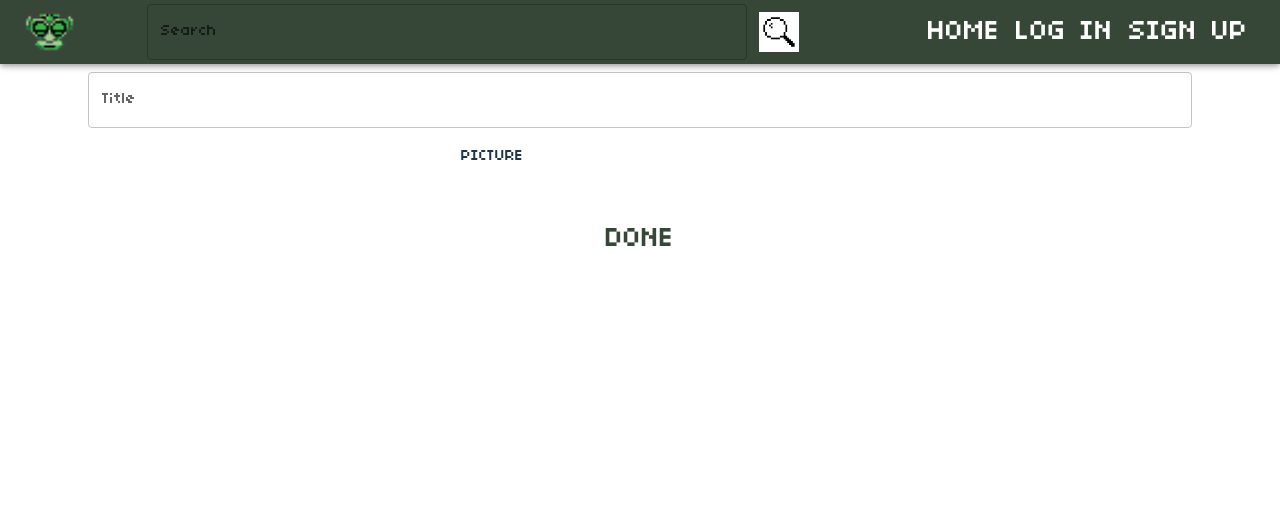
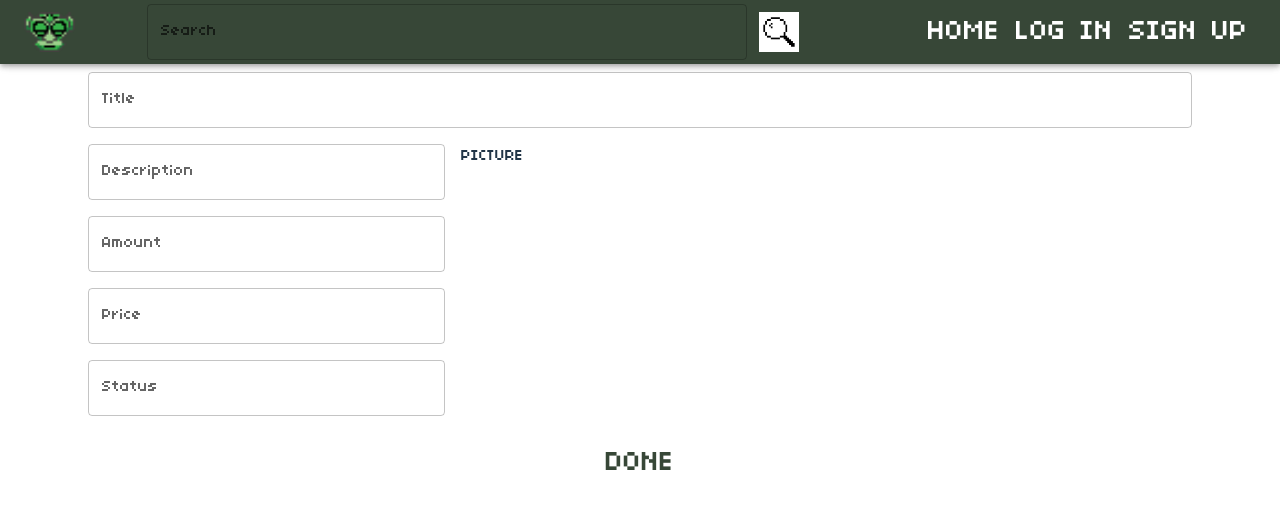
Before and after one commit to Irrogant/ToadettesThrift, a React app in the folder frontend/: page /item in a window 1280 px wide. Both pictures are taken after a click on the button "EDIT". Shown: the top 508 px of the page. Built offline with nearby package versions, Linux system fonts and the light colour scheme; no server answers; the HTML template or start-up script is replaced by a standard one.

Commit message:
edit item now possible

```diff
--- a/frontend/src/components/ItemDetail.jsx
+++ b/frontend/src/components/ItemDetail.jsx
@@ -3,6 +3,7 @@ import { useSearchParams } from "react-router-dom";
 import { BACKEND_URL } from "./variables.js";
 import { Container, Grid, Stack, Button, Box, TextField } from '@mui/material';
 import { useAuth } from "./AuthContext";
+import getCookie from "./cookie"
 
 
 /*TODO: edit product */
@@ -16,6 +17,10 @@ function ItemDetail() {
     const { username, email } = useAuth();
     const [view, setView] = useState("info");
     const [title, setTitle] = useState("");
+    const [description, setDescription] = useState("");
+    const [amount, setAmount] = useState("");
+    const [price, setPrice] = useState("");
+    const [status, setStatus] = useState("");
 
     const url = `${BACKEND_URL}/itemdetail/?id=${encodeURIComponent(query)}`
 
@@ -30,7 +35,7 @@ function ItemDetail() {
             "Content-Type": "application/json",
             "X-CSRFToken": getCookie("csrftoken"),
         },
-        body: JSON.stringify({ title }),
+        body: JSON.stringify({ title, description, amount, price, status }),
         });
 
         const data = await response.json();
@@ -39,7 +44,7 @@ function ItemDetail() {
         } else {
         setError(data.error || "Edit failed");
         }
-  };
+    };
 
     useEffect(() => {
 
@@ -62,20 +67,30 @@ function ItemDetail() {
     fetchItem();
     }, [query]);
 
+    useEffect(() => {
+        if (item) {
+            setTitle(item.title);
+            setDescription(item.description);
+            setAmount(item.amount);
+            setPrice(item.price);
+            setStatus(item.status);
+        }
+    }, [item]);
+
     const isOwner = (username === owner) /* if the user viewing is the one who owns the item */
 
     return (
         <Container maxWidth:sm>
         { view === "info" &&
             <Container maxWidth:sm>
-                <h2>{item?.title}</h2>
+                <h2>{title}</h2>
                 <Grid container spacing={2}>
                     <Grid size={4}>
                         <Stack spacing={2}>
-                        <div>{item?.description}</div>
-                        <div>{item?.amount}</div>
-                        <div>{item?.price}</div>
-                        <div>{item?.status}</div>
+                        <div>{description}</div>
+                        <div>{amount}</div>
+                        <div>{price}</div>
+                        <div>{status}</div>
                         </Stack>
                     </Grid>
                     <Grid size={8}>
@@ -100,11 +115,31 @@ function ItemDetail() {
                             />
                     <Grid container spacing={2}>
                         <Grid size={4}>
-                            <Stack spacing={2}>
-                            <div>{item?.description}</div>
-                            <div>{item?.amount}</div>
-                            <div>{item?.price}</div>
-                            <div>{item?.status}</div>
+                         <Stack spacing={2}>
+                            <TextField
+                                type="text"
+                                value={description}
+                                onChange={(e) => setDescription(e.target.value)}
+                                label="Description"
+                            />
+                            <TextField
+                                type="number"
+                                value={amount}
+                                onChange={(e) => setAmount(e.target.value)}
+                                label="Amount"
+                            />
+                            <TextField
+                                type="number"
+                                value={price}
+                                onChange={(e) => setPrice(e.target.value)}
+                                label="Price"
+                            />
+                            <TextField
+                                type="text"
+                                value={status}
+                                onChange={(e) => setStatus(e.target.value)}
+                                label="Status"
+                            />
                             </Stack>
                         </Grid>
                         <Grid size={8}>
@@ -120,35 +155,5 @@ function ItemDetail() {
     );
 }
 
-/*
-
-<Box component="form" onSubmit={handleSubmit} sx={{ display: "flex", flexDirection: "column", gap: 2 }}>
-        <h2 style={{ textAlign: "center" }}>come forth, come forth</h2>
-
-        {error && <p style={{ color: "red" }}>{error}</p>}
-
-        <TextField
-          type="text"
-          value={username}
-          onChange={(e) => setUsername(e.target.value)}
-          label="Username"
-        />
-
-        <TextField
-          type="password"
-          value={password}
-          onChange={(e) => setPassword(e.target.value)}
-          label="Password"
-        />
-
-        <Button type="submit" variant="contained">
-          Log In
-        </Button>
-        </Box>
-
-
-
-*/
-
 
 export default ItemDetail;
```
Also changed, not shown: 2 other files (tests, documents, lock files or other folders).
